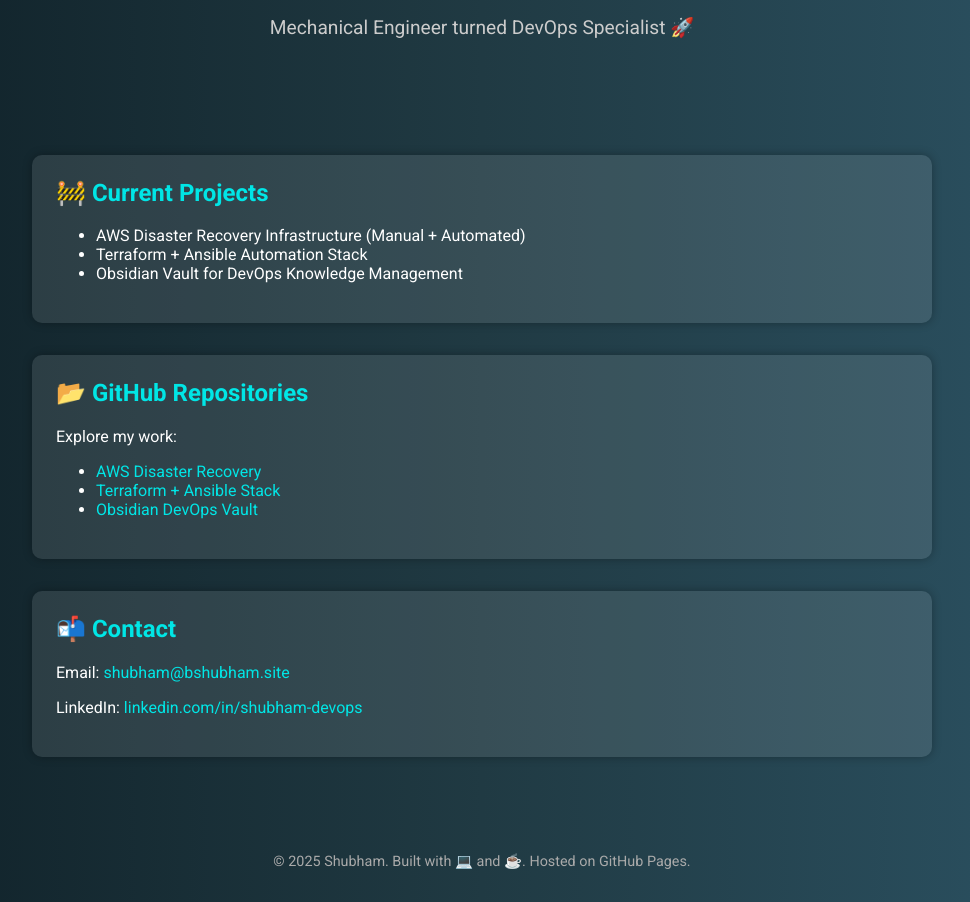
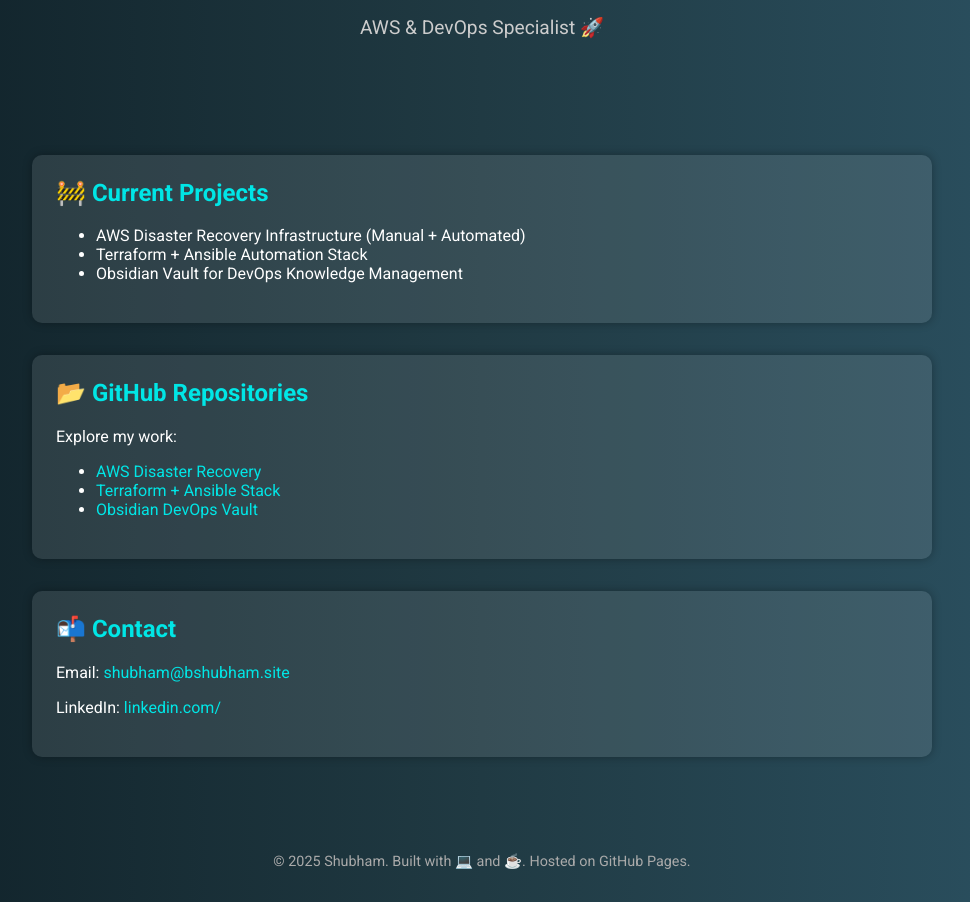
Before and after one commit to Bshubhs/bshubham.site, a plain HTML site: page index.html in a window 1280 px wide. Shown: the part 156-1058 px from the top of the page, without its empty margins (158-1128 px from the left). Drawn offline with Linux system fonts and the light colour scheme.

Commit message:
Update LinkedIn link and profession description

```diff
--- a/index.html
+++ b/index.html
@@ -58,7 +58,7 @@
 <body>
   <header>
     <h1>Shubham</h1>
-    <p>Mechanical Engineer turned DevOps Specialist 🚀</p>
+    <p>AWS & DevOps Specialist 🚀</p>
   </header>
 
   <section>
@@ -84,7 +84,7 @@
     <div class="card">
       <h2>📬 Contact</h2>
       <p>Email: <a href="mailto:shubham@bshubham.site">shubham@bshubham.site</a></p>
-      <p>LinkedIn: <a href="https://linkedin.com/in/shubham-devops" target="_blank">linkedin.com/in/shubham-devops</a></p>
+      <p>LinkedIn: <a href="I will add later" target="_blank">linkedin.com/</a></p>
     </div>
   </section>
 
```
